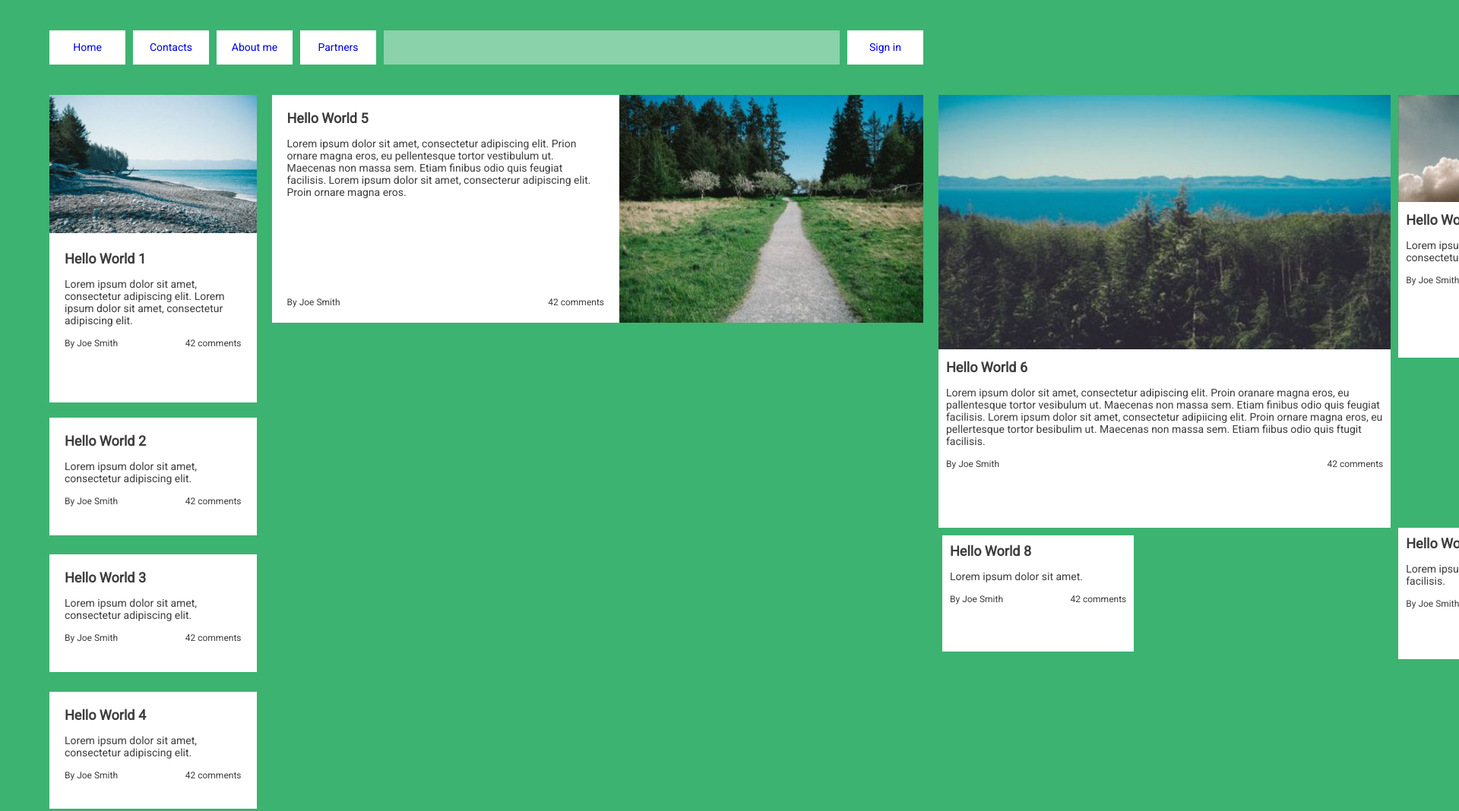
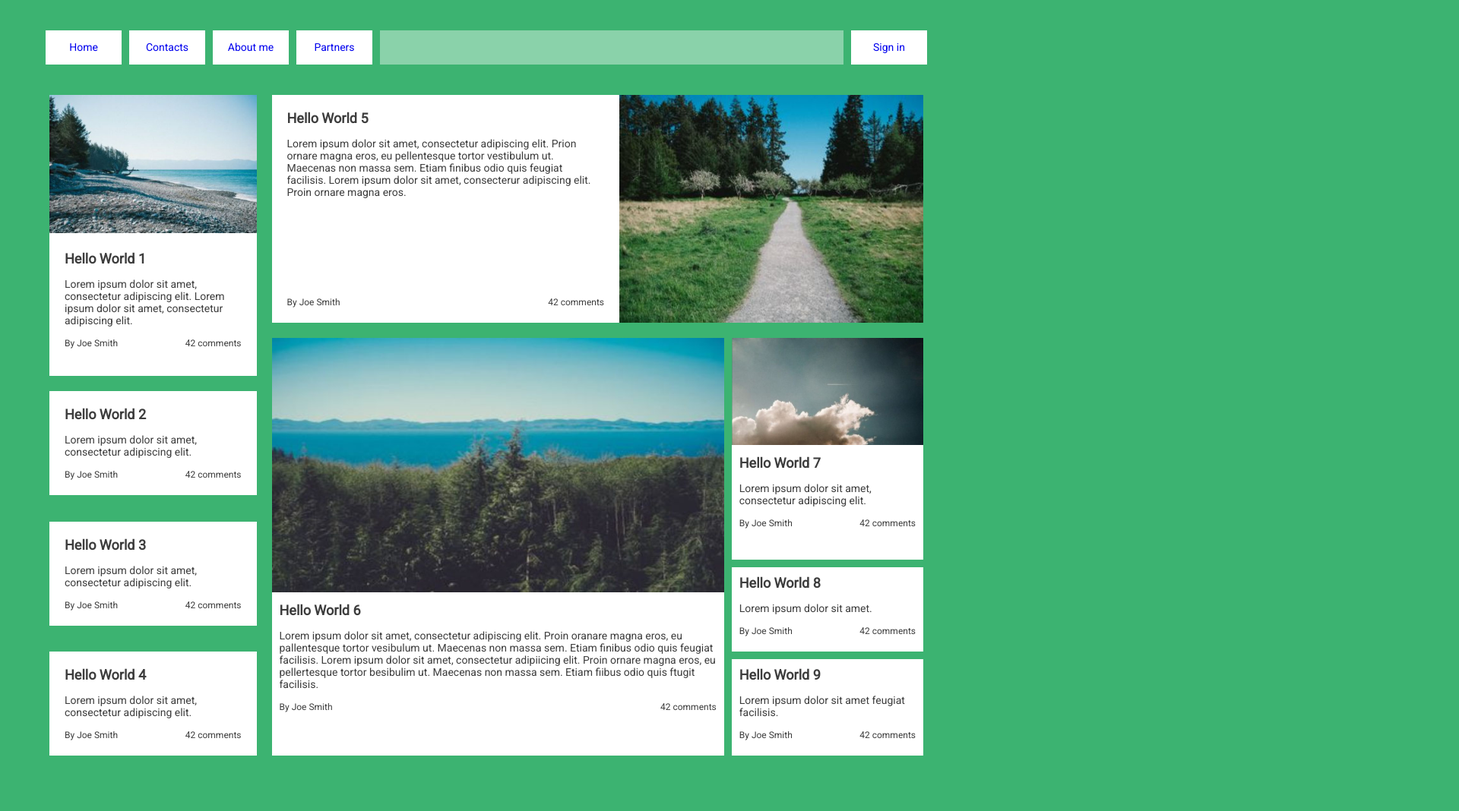
Before and after one commit to ewudes/dd-flexbox, a website: page index.html in a window 1280 px wide. Shown: the part 100-1168 px from the top of the page at 76% size, 1920 px wide, since content can reach past the window. Drawn offline with Linux system fonts and the light colour scheme.

Commit message:
modified style desktop version

```diff
--- a/scss/desktop.scss
+++ b/scss/desktop.scss
@@ -4,17 +4,10 @@
     margin: auto;
   }
 
-  .nav{
-    &_wrap{
-      margin: 0 10px 30px;
-    }
-  }
-
   .maincontent{
     flex-direction: column;
     margin: 0 5px;
     height: 960px;
-    justify-content: flex-start;
     &_group{
       border: 10px solid transparent;
       box-sizing: border-box;
@@ -22,45 +15,32 @@
         display: flex;
         width: 25%;
         height: 390px;
-        flex-grow: 1;
         order: 1;
       }
       &--num2{
         width: 25%;
         height: 500px;
-        flex-grow: 1;
         order: 2;
       }
       &--num3{
         display: flex;
         width: 75%;
-        // height: 300px;
-        flex-grow: 0;
+        height: 300px;
         order: 3;
       }
       &--num4{
         display: flex;
-        flex-direction: row;
+        flex-direction: column;
         flex-wrap: wrap;
         justify-content: space-between;
         width: 75%;
-        // height: 570px;
-        flex-grow: 0;
-        // margin-top: 20px;
+        height: 570px;
+        margin-top: 20px;
         order: 4;
       }
     }
   }
   .contentBox{
-    &--post2{
-      height: 30%;
-    }
-    &--post3{
-      height: 30%;
-    }
-    &--post4{
-      height: 30%;
-    }
     &--post5{
       display: flex;
       flex-direction: row-reverse;
@@ -72,19 +52,13 @@
       height: 570px;
     }
     &--post7{
-      display: flex;
-      flex-direction: column;
-      flex: 1 0 auto;
       width: 30%;
-
     }
     &--post8{
       width: 30%;
-      // height: 25%;
     }
     &--post9{
       width: 30%;
-      // height: 25%;
     }
     &_pic{
       &--post5{
--- a/scss/mobile.scss
+++ b/scss/mobile.scss
@@ -81,9 +81,6 @@ body{
   background-color: #fff;
   &_pic{
     width: 100%;
-    &--post1{
-      max-height: 470px;
-    }
     &--post5{
       max-height: 530px;
     }
@@ -94,13 +91,6 @@ body{
   }
   &--post1{
     max-height: 610px;
-  }
-  &--post2,
-  &--post3,
-  &--post4,
-  &--post8,
-  &--post9{
-    min-height: 115px;
   }
   &_descr{
     padding: 20px;
--- a/scss/tablet.scss
+++ b/scss/tablet.scss
@@ -59,7 +59,7 @@
     flex-wrap: wrap;
     &_group{
       width: 50%;
-      // height: 550px;
+      height: 550px;
       border: 10px solid transparent;
       box-sizing: border-box;
       &--num1{
@@ -84,28 +84,17 @@
   }
   .contentBox{
     margin: 0;
-    &--post1{
-      height: 100%;
-    }
-    &--post2,
-    &--post3,
-    &--post4{
-      height: 160px;
-    }
     &--post5{
       height: 100%;
     }
     &--post6{
-      display: flex;
-      flex-direction: column;
-
       height: 100%;
       width: 50%;
       border-right: 5px solid #3cb371;
       box-sizing: border-box;
     }
     &--post7{
-      height: 50%;
+      flex-grow: 3
     }
     &--post7,
     &--post8,
@@ -113,7 +102,6 @@
       max-width: 50%;
       border-left: 5px solid #3cb371;
       box-sizing: border-box;
-      order: 1;
     }
     &--post8{
       border-top: 10px solid #3cb371;
@@ -122,7 +110,7 @@
     }
     &--post8,
     &--post9{
-      height: 25%;
+      flex-grow: 1;
     }
     &--post6 > &_descr,
     &--post7 > &_descr,
```
Also changed, not shown: index.html (indentation only), style.css, 1 other file.
